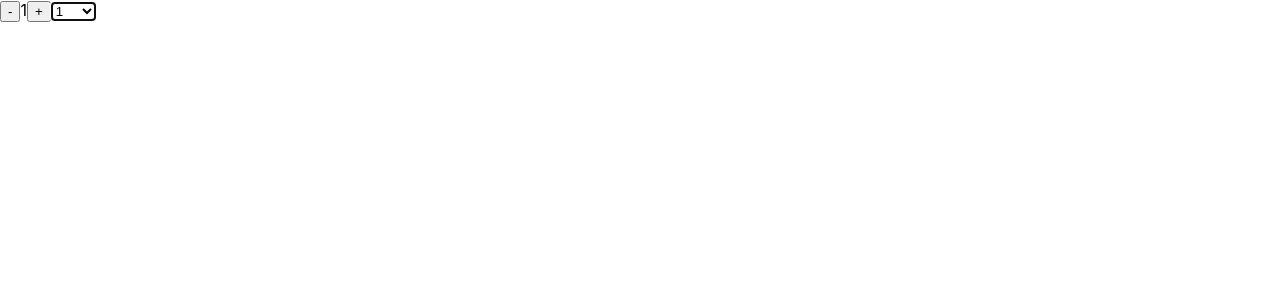
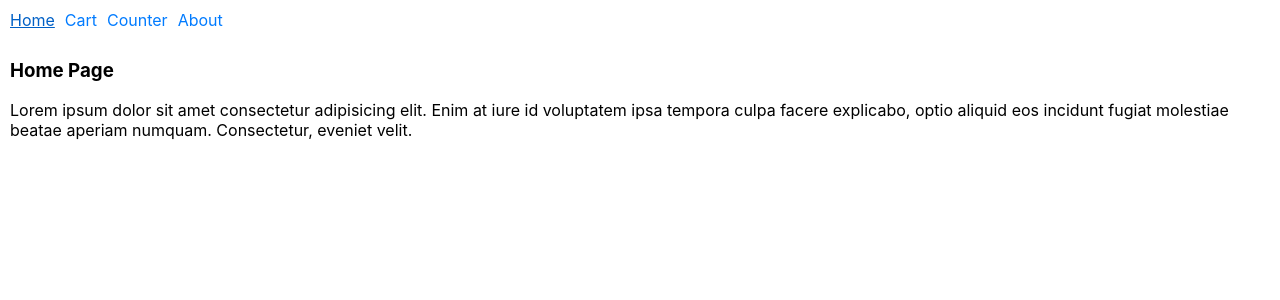
Before and after one commit to GregorHorvatH/goit-react-45-46, a React (Create React App) app: page / in a window 1280 px wide. Shown: the top 300 px of the page. Built offline with nearby package versions, Linux system fonts and the light colour scheme.

Commit message:
module 5.1

```diff
--- a/src/App.js
+++ b/src/App.js
@@ -1,15 +1,25 @@
-// import Cart from './container/Cart';
+import Navigation from './components/Navigation';
 import Counter from './components/Counter';
+import Cart from './container/Cart';
+import Home from './container/Home';
+import About from './container/About';
 
 import { ToastContainer } from 'react-toastify';
 import 'react-toastify/dist/ReactToastify.css';
 
 const App = () => {
+  const { pathname } = window.location;
+
   return (
     <div className='App'>
+      <Navigation />
+
+      {pathname === '/' && <Home />}
+      {pathname === '/cart' && <Cart />}
+      {pathname === '/counter' && <Counter />}
+      {pathname === '/about' && <About />}
+
       <ToastContainer />
-      {/* <Cart /> */}
-      <Counter />
     </div>
   );
 };
--- a/src/components/Button/index.jsx
+++ b/src/components/Button/index.jsx
@@ -1,11 +1,66 @@
 import styled from 'styled-components';
 
 const Button = styled.button`
-  background-color: ${(props) => (props.close ? '#cba7db' : '#b7fdc177d')};
+  background-color: ${({ type }) => {
+    switch (type) {
+      case 'danger':
+      case 'close':
+        return '#dc3545';
+
+      case 'success':
+        return '#28a745';
+
+      case 'link':
+        return '#ffffff';
+
+      default:
+        return '#f8f9fa';
+    }
+  }};
+
+  color: ${({ type }) => {
+    switch (type) {
+      case 'link':
+        return '#007bff';
+
+      default:
+        return '#000000';
+    }
+  }};
+
   border: none;
-  color: ${(props) => (props.close ? 'white' : 'black')};
   border-radius: 5px;
   padding: 0 10px;
+  cursor: pointer;
+
+  &:hover {
+    background-color: ${({ type }) => {
+      switch (type) {
+        case 'danger':
+        case 'close':
+          return '#c82333';
+
+        case 'success':
+          return '#218838';
+
+        case 'link':
+          return '#ffffff';
+
+        default:
+          return '#e2e6ea';
+      }
+    }};
+
+    text-decoration: ${({ type }) => {
+      switch (type) {
+        case 'link':
+          return 'underline';
+
+        default:
+          return 'none';
+      }
+    }};
+  }
 `;
 
 export const NormalButton = ({ onClick }) => (
--- a/src/components/Counter/CounterBody.jsx
+++ b/src/components/Counter/CounterBody.jsx
@@ -6,8 +6,8 @@ const CounterBody = () => {
   const { state, dispatch } = useContext(CounterContext);
   const { value } = state;
 
-  const onDecrement = () => dispatch(increment());
-  const onIncrement = () => dispatch(decrement());
+  const onDecrement = () => dispatch(decrement());
+  const onIncrement = () => dispatch(increment());
 
   return (
     <>
--- /dev/null
+++ b/src/components/Navigation/index.jsx
@@ -0,0 +1,22 @@
+import styles from './styles.module.css';
+
+const Link = ({ to, children }) => {
+  const { pathname } = window.location;
+
+  return (
+    <a href={to} className={pathname === to ? styles.active : ''}>
+      {children}
+    </a>
+  );
+};
+
+const Navigation = () => (
+  <nav className={styles.navigation}>
+    <Link to='/'>Home</Link>
+    <Link to='/cart'>Cart</Link>
+    <Link to='/counter'>Counter</Link>
+    <Link to='/about'>About</Link>
+  </nav>
+);
+
+export default Navigation;
--- /dev/null
+++ b/src/components/Navigation/styles.module.css
@@ -0,0 +1,15 @@
+.navigation {
+  display: flex;
+  column-gap: 10px;
+  padding: 10px;
+}
+
+.navigation a {
+  color: #007bff;
+  text-decoration: none;
+}
+
+a.active {
+  color: #0060c6;
+  text-decoration: underline;
+}
--- /dev/null
+++ b/src/container/About/index.jsx
@@ -0,0 +1,13 @@
+const About = () => (
+  <div className='container'>
+    <h3>About</h3>
+    <p>
+      Lorem ipsum dolor, sit amet consectetur adipisicing elit. Repellendus,
+      nostrum! Vero doloremque nesciunt voluptatibus nisi, ullam, velit cum
+      vitae natus temporibus et dicta soluta quibusdam, tenetur ex doloribus
+      provident amet!
+    </p>
+  </div>
+);
+
+export default About;
--- /dev/null
+++ b/src/container/Home/index.jsx
@@ -0,0 +1,12 @@
+const Home = () => (
+  <div className='container'>
+    <h3>Home Page</h3>
+    <p>
+      Lorem ipsum dolor sit amet consectetur adipisicing elit. Enim at iure id
+      voluptatem ipsa tempora culpa facere explicabo, optio aliquid eos incidunt
+      fugiat molestiae beatae aperiam numquam. Consectetur, eveniet velit.
+    </p>
+  </div>
+);
+
+export default Home;
--- a/src/index.css
+++ b/src/index.css
@@ -11,3 +11,13 @@ code {
   font-family: source-code-pro, Menlo, Monaco, Consolas, 'Courier New',
     monospace;
 }
+
+.container,
+.counter {
+  padding: 0 10px;
+}
+
+.counter {
+  display: flex;
+  column-gap: 10px;
+}
```
